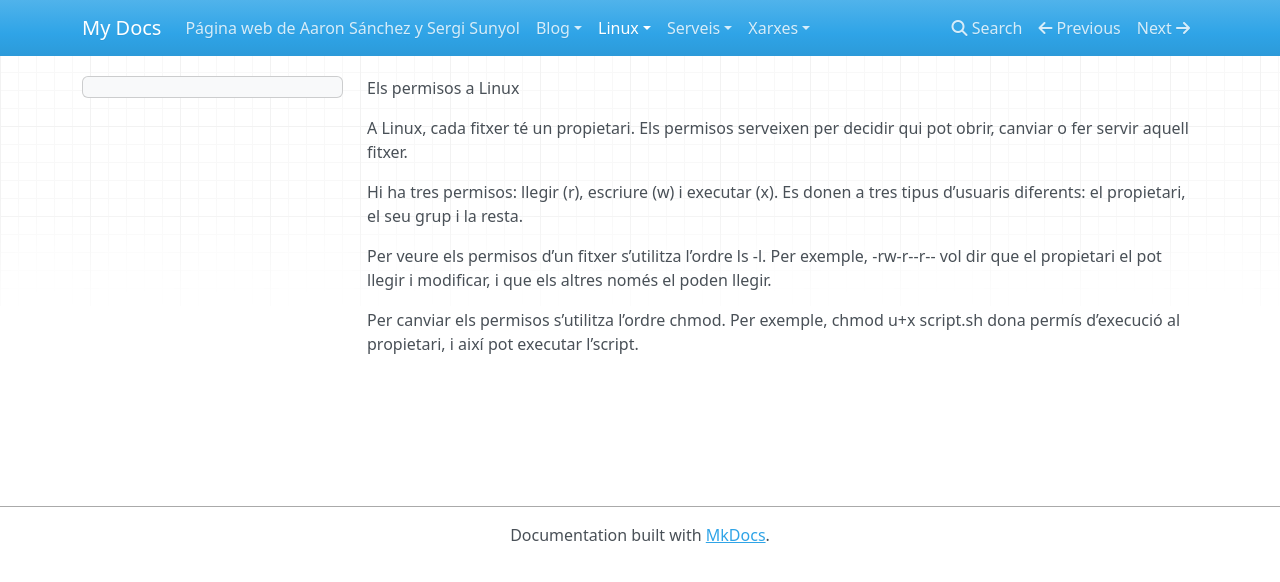
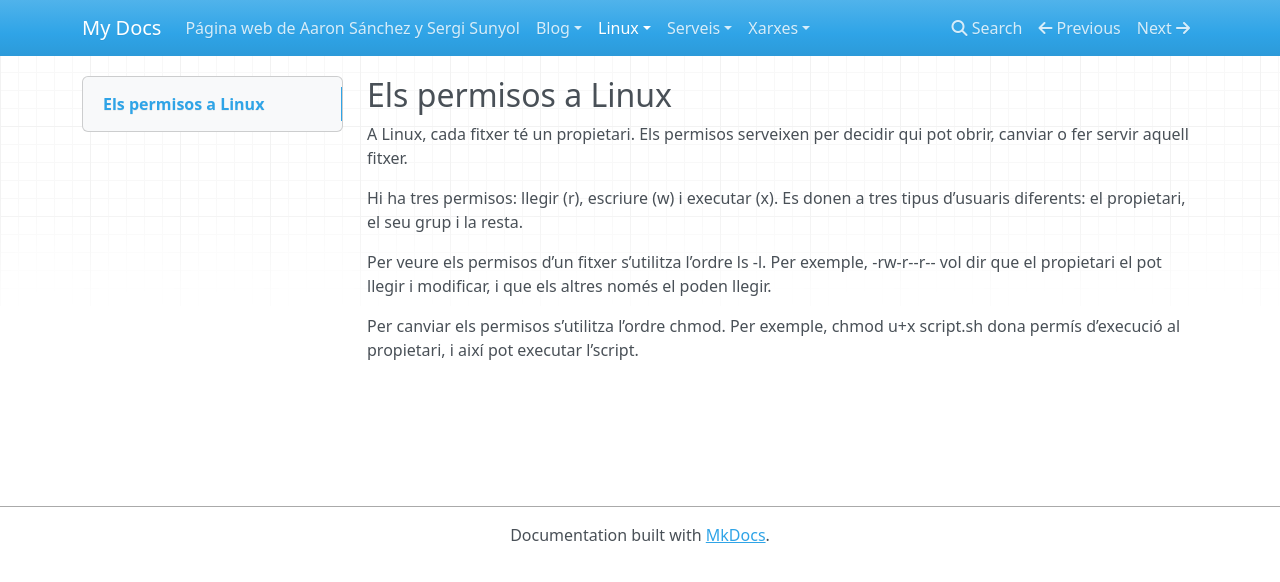
Before and after one commit to aaronsanchez2811/Githubpages-as-ss, an MkDocs documentation site: the page built from docs/linux/permisos.md, in a window 1280 px wide. Shown: the top 582 px of the page. Built offline with MkDocs 1.6.1, drawn with Linux system fonts in a browser that asks for light colours; nearby versions of some CDN libraries.

Commit message:
permisos

```diff
--- a/docs/linux/permisos.md
+++ b/docs/linux/permisos.md
@@ -1,4 +1,4 @@
-Els permisos a Linux
+## Els permisos a Linux
 
 A Linux, cada fitxer té un propietari. Els permisos serveixen per decidir qui pot obrir, canviar o fer servir aquell fitxer.
 
```
